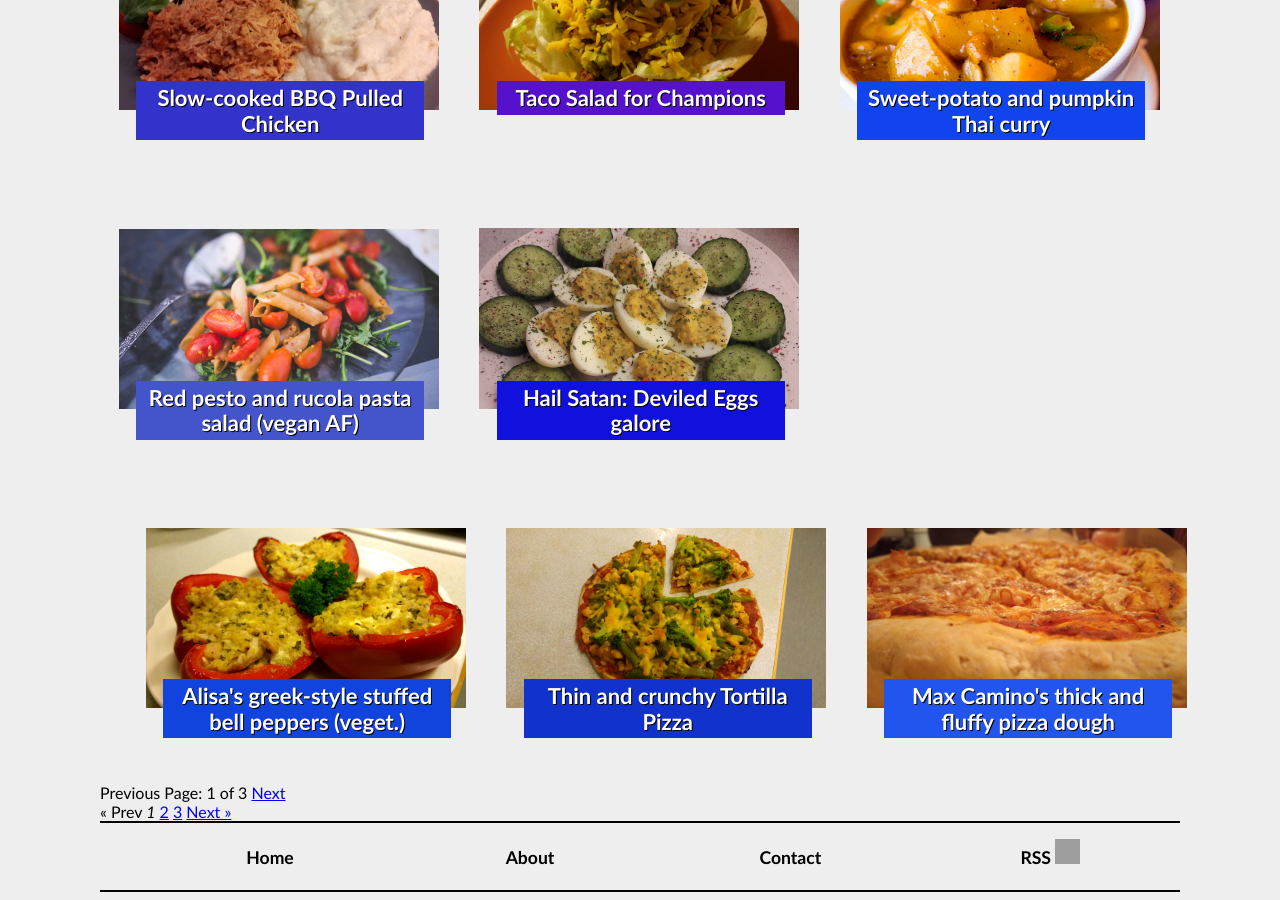
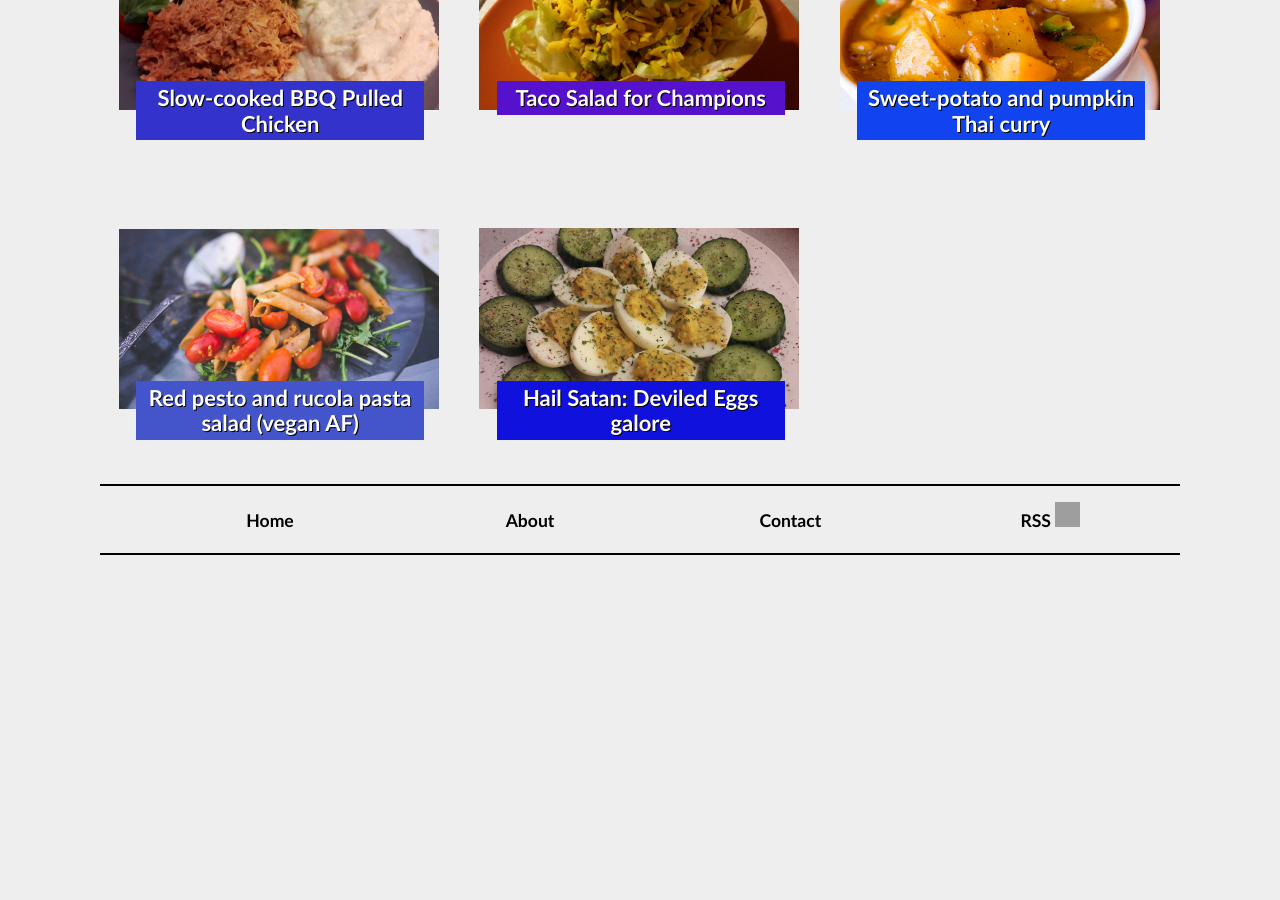
Before and after one commit to gluttonousbear/gluttonousbear.github.io, a Jekyll site: the page built from index.html, in a window 1280 px wide and 900 px high, scrolled down 1028 px. Built offline with Jekyll 4.4.1, drawn with Linux system fonts in a browser that asks for light colours; the list of posts is cut into pages by our own code; after the commit the page ends 1591 px from its top, so only the background shows below that; grey boxes are pictures that could not be loaded.

Commit message:
Update index.html

```diff
--- a/index.html
+++ b/index.html
@@ -28,68 +28,3 @@ paginate: true
   {% endfor %}
 
 </section>
-
-
-
-
-
-{% for post in paginator.posts %}
- {% if post.category == "Test" %}
-	<!-- do nothing -->
-	{% else %}
-		<section class="thumbnail">
-			<code>
-				<a class="thumbnail" href="{{ post.url }}"><img class="thumbnail" src="{{ post.thumbnail }}" alt="thumbnails for posts" />
-					<span class="thumbnail-text" style="
-						background-color:#{{ intarray | sample }}{{ intarray | sample }}{{ chararray | sample }};">
-					{{ post.title }}</span> </a>
-
-			</code>
-		</section>
-	{% endif %}
-{% endfor %}
-
-<!-- Pagination links -->
-<div class="pagination">
-  {% if paginator.previous_page %}
-    <a href="{{ paginator.previous_page_path }}" class="previous">Previous</a>
-  {% else %}
-    <span class="previous">Previous</span>
-  {% endif %}
-  <span class="page_number ">Page: {{ paginator.page }} of {{ paginator.total_pages }}</span>
-  {% if paginator.next_page %}
-    <a href="{{ paginator.next_page_path }}" class="next">Next</a>
-  {% else %}
-    <span class="next ">Next</span>
-  {% endif %}
-</div>
-
-
-
-
-
-{% if paginator.total_pages > 1 %}
-<div class="pagination">
-  {% if paginator.previous_page %}
-    <a href="{{ paginator.previous_page_path | prepend: site.baseurl | replace: '//', '/' }}">&laquo; Prev</a>
-  {% else %}
-    <span>&laquo; Prev</span>
-  {% endif %}
-
-  {% for page in (1..paginator.total_pages) %}
-    {% if page == paginator.page %}
-      <em>{{ page }}</em>
-    {% elsif page == 1 %}
-      <a href="{{ paginator.previous_page_path | prepend: site.baseurl | replace: '//', '/' }}">{{ page }}</a>
-    {% else %}
-      <a href="{{ site.paginate_path | prepend: site.baseurl | replace: '//', '/' | replace: ':num', page }}">{{ page }}</a>
-    {% endif %}
-  {% endfor %}
-
-  {% if paginator.next_page %}
-    <a href="{{ paginator.next_page_path | prepend: site.baseurl | replace: '//', '/' }}">Next &raquo;</a>
-  {% else %}
-    <span>Next &raquo;</span>
-  {% endif %}
-</div>
-{% endif %}
```
